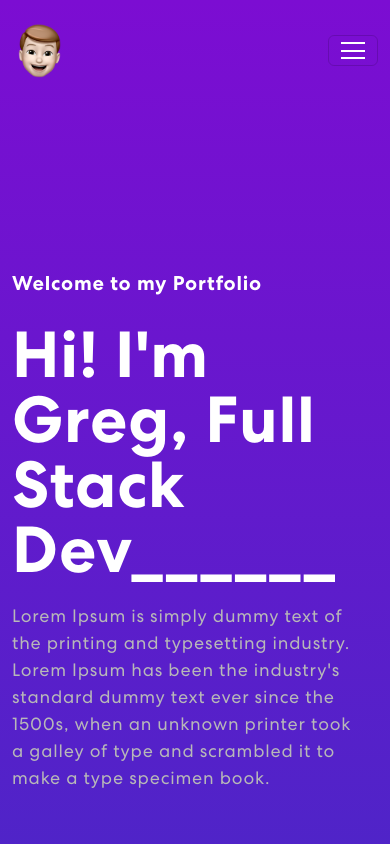
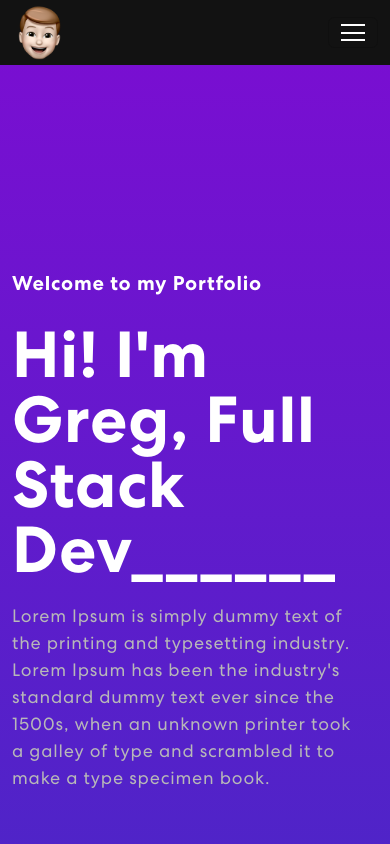
Before and after one commit to Greggreggregh/portfolio, a React (Create React App) app in the folder ghi/: page / in a window 390 px wide. Shown: the top 844 px of the page. Built offline with nearby package versions, Linux system fonts and the light colour scheme.

Commit message:
adding dynamic background to navbar collapse section

```diff
--- a/ghi/package.json
+++ b/ghi/package.json
@@ -15,6 +15,7 @@
     "react-bootstrap-icons": "^1.10.3",
     "react-dom": "^18.2.0",
     "react-multi-carousel": "^2.8.4",
+    "react-responsive": "^9.0.2",
     "react-router-dom": "^6.14.2",
     "react-router-hash-link": "^2.4.3",
     "react-scripts": "^5.0.1",
--- a/ghi/src/components/Footer.js
+++ b/ghi/src/components/Footer.js
@@ -8,10 +8,10 @@ export const Footer = () => {
         <footer className="footer">
             <Container>
                 <Row className="align-items-center">
-                    <Col sm={6} className="text-center text-sm-start align-self-center">
+                    <Col sm={6} className="text-center text-sm-start align-self-center pb-2">
                         <span>© 2023 Greg Herren. All Rights Reserved</span>
                     </Col>
-                    <Col sm={6} className="text-center text-sm-end">
+                    <Col sm={6} className="text-center text-sm-end pb-2">
                         <div className="social-icon">
                             <a target="_blank" rel="noreferrer" href="https://www.linkedin.com/in/greg-herren/"><img src={linkedinIcon} alt="" /></a>
                             <a target="_blank" rel="noreferrer" href="https://github.com/Greggreggregh"><img src={githubIcon} alt="" /></a>
--- a/ghi/src/components/NavBar.js
+++ b/ghi/src/components/NavBar.js
@@ -1,18 +1,19 @@
 import { useState, useEffect } from "react";
 import { Navbar, Nav, Container } from "react-bootstrap";
-// import logo from '../assets/img/logo.svg';
 import logo from '../assets/img/greg-smiling-memoji-close.png';
 import linkedinIcon from '../assets/img/linkedin-icon-white.svg';
 import githubIcon from '../assets/img/github-mark-white.svg';
 import gitlabIcon from '../assets/img/gitlab-logo-white.svg';
 import { HashLink } from 'react-router-hash-link';
-import { BrowserRouter } from "react-router-dom";
+import { BrowserRouter } from 'react-router-dom';
+import { useMediaQuery } from 'react-responsive';
 
 export const NavBar = () => {
 
   const [activeLink, setActiveLink] = useState('home');
   const [scrolled, setScrolled] = useState(false);
   const [expanded, setExpanded] = useState(false);
+  const isNavbarCollapsed = useMediaQuery({ query: '(max-width: 991px)'});
 
   useEffect(() => {
     const onScroll = () => {
@@ -34,7 +35,7 @@ export const NavBar = () => {
 
   return (
     <BrowserRouter>
-      <Navbar expand="lg" className={scrolled ? "scrolled" : ""} expanded={expanded}>
+      <Navbar expand="lg" className={scrolled || isNavbarCollapsed ? "scrolled" : ""} expanded={expanded}>
         <Container>
           <Navbar.Brand href="#home">
             <img src={logo} style={{height: "55px"}} alt="Logo" />
```
Also changed, not shown: 1 other file (tests, documents, lock files or other folders).
